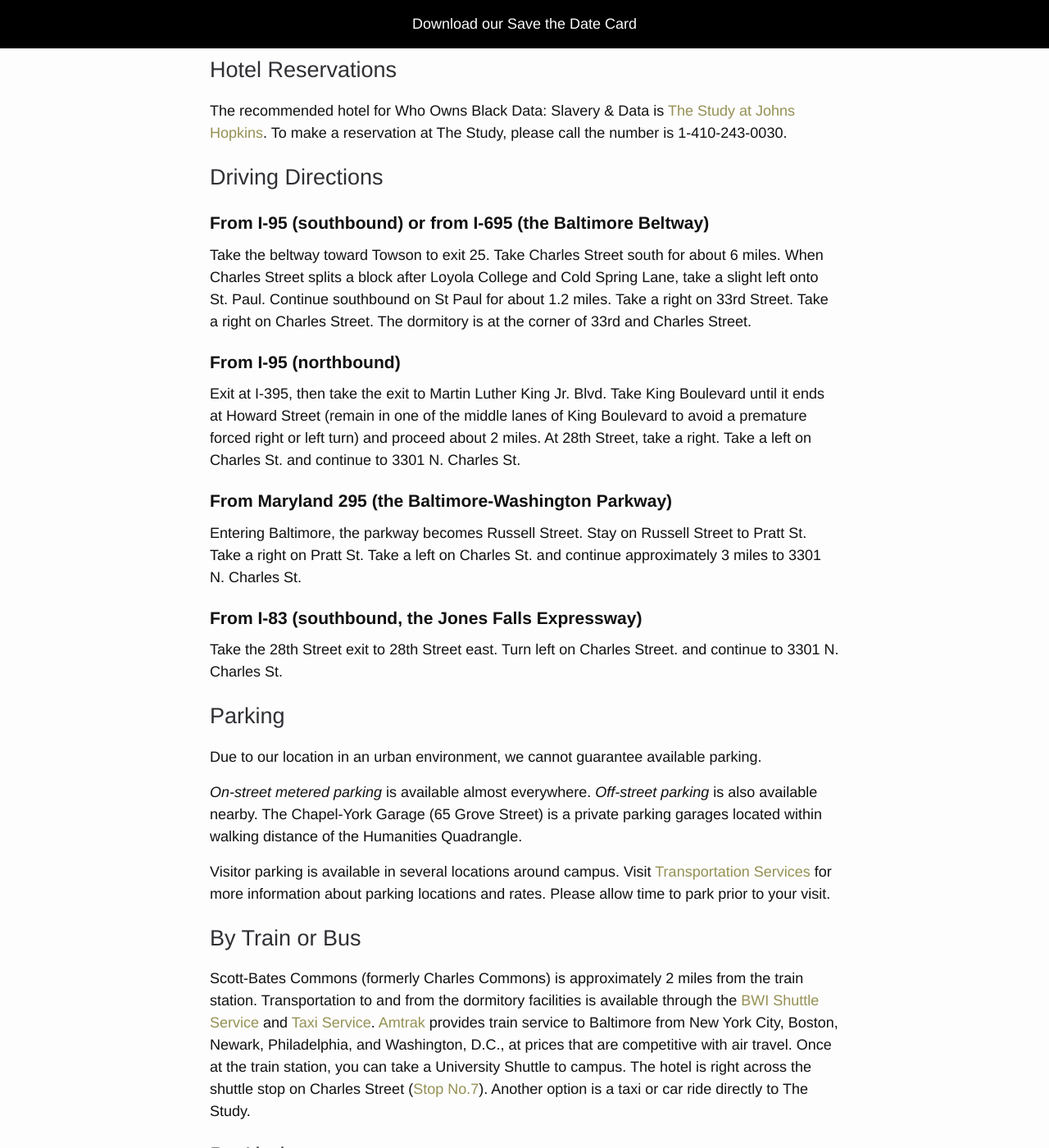
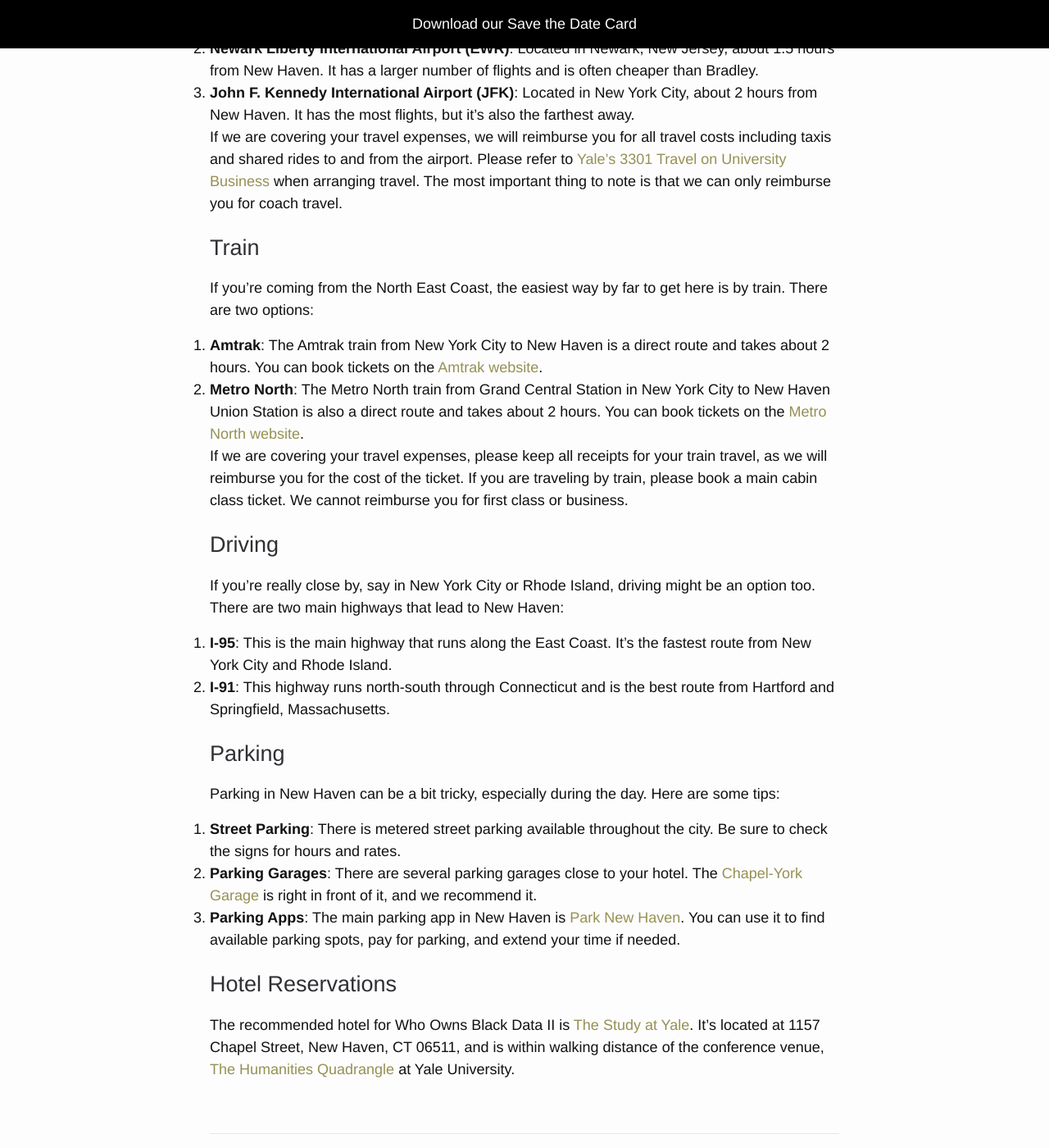
Before and after one commit to elotroalex/wobd-yale, a Jekyll site: the page built from travel.md, in a window 1280 px wide and 1400 px high, scrolled down 849 px. Shown: the whole window at 82% size. Built offline with Jekyll 4.4.1, drawn with Linux system fonts in a browser that asks for light colours; some of the changed text lies outside the part shown.

Commit message:
added travel page

```diff
--- a/travel.md
+++ b/travel.md
@@ -3,56 +3,42 @@
 title: Travel
 ---
 
-# Travel
+Travel to New Haven can be tricky. Below are some of the most common ways to get here, along with some tips and tricks.
 
-Baltimore, Maryland is situated in the heart of the Mid-Atlantic region, approximately 40 miles northeast of Washington, D.C., and 60 miles southwest of Philadelphia. Our vibrant city of over 600,000 residents boasts a lively downtown area featuring parks, shops, museums, and restaurants, all within easy reach of beaches, hiking trails, and charming neighboring towns.
+## Flying
+
+If you’re coming from outside the Northeast, flying is the best option. There are three major airports that service New Haven:
+
+1. **Bradley International Airport (BDL)**: Located in Hartford, about 45 minutes from New Haven. It’s the closest major airport and has a good number of flights.
+2. **Newark Liberty International Airport (EWR)**: Located in Newark, New Jersey, about 1.5 hours from New Haven. It has a larger number of flights and is often cheaper than Bradley.
+3. **John F. Kennedy International Airport (JFK)**: Located in New York City, about 2 hours from New Haven. It has the most flights, but it’s also the farthest away.
+
+If we are covering your travel expenses, we will reimburse you for all travel costs including taxis and shared rides to and from the airport. Please refer to [Yale's 3301 Travel on University Business](https://your.yale.edu/policies-procedures/policies/3301-travel-university-business) when arranging travel. The most important thing to note is that we can only reimburse you for coach travel.
+
+## Train
+
+If you’re coming from the North East Coast, the easiest way by far to get here is by train. There are two options:
+
+1. **Amtrak**: The Amtrak train from New York City to New Haven is a direct route and takes about 2 hours. You can book tickets on the [Amtrak website](https://www.amtrak.com).
+2. **Metro North**: The Metro North train from Grand Central Station in New York City to New Haven Union Station is also a direct route and takes about 2 hours. You can book tickets on the [Metro North website](https://new.mta.info/mnr).
+
+If we are covering your travel expenses, please keep all receipts for your train travel, as we will reimburse you for the cost of the ticket. If you are traveling by train, please book a main cabin class ticket. We cannot reimburse you for first class or business.
+
+## Driving
+
+If you’re really close by, say in New York City or Rhode Island, driving might be an option too. There are two main highways that lead to New Haven:
+
+1. **I-95**: This is the main highway that runs along the East Coast. It’s the fastest route from New York City and Rhode Island.
+2. **I-91**: This highway runs north-south through Connecticut and is the best route from Hartford and Springfield, Massachusetts.
+
+## Parking
+
+Parking in New Haven can be a bit tricky, especially during the day. Here are some tips:
+
+1. **Street Parking**: There is metered street parking available throughout the city. Be sure to check the signs for hours and rates.
+2. **Parking Garages**: There are several parking garages close to your hotel. The [Chapel-York Garage](https://www.google.com/maps/place/Chapel-York+Garage,+150+York+St,+New+Haven,+CT+06511/data=!4m2!3m1!1s0x89e7d9b2c63b9e1d:0xc8ac1e7135aaa9e0?sa=X&ved=1t:242&ictx=111) is right in front of it, and we recommend it.
+3. **Parking Apps**: The main parking app in New Haven is [Park New Haven](https://www.parknewhaven.com). You can use it to find available parking spots, pay for parking, and extend your time if needed.
 
 ## Hotel Reservations
 
-The recommended hotel for Who Owns Black Data: Slavery & Data is [The Study at Johns Hopkins](https://www.thestudyatjohnshopkins.com). To make a reservation at The Study, please call the number is 1-410-243-0030.
-
-## Driving Directions
-
-### From I-95 (southbound) or from I-695 (the Baltimore Beltway)
-
-Take the beltway toward Towson to exit 25. Take Charles Street south for about 6 miles. When Charles Street splits a block after Loyola College and Cold Spring Lane, take a slight left onto St. Paul. Continue southbound on St Paul for about 1.2 miles. Take a right on 33rd Street. Take a right on Charles Street. The dormitory is at the corner of 33rd and Charles Street.
-
-### From I-95 (northbound)
-
-Exit at I-395, then take the exit to Martin Luther King Jr. Blvd. Take King Boulevard until it ends at Howard Street (remain in one of the middle lanes of King Boulevard to avoid a premature forced right or left turn) and proceed about 2 miles. At 28th Street, take a right. Take a left on Charles St. and continue to 3301 N. Charles St.
-
-### From Maryland 295 (the Baltimore-Washington Parkway)
-
-Entering Baltimore, the parkway becomes Russell Street. Stay on Russell Street to Pratt St. Take a right on Pratt St. Take a left on Charles St. and continue approximately 3 miles to 3301 N. Charles St.
-
-### From I-83 (southbound, the Jones Falls Expressway)
-
-Take the 28th Street exit to 28th Street east. Turn left on Charles Street. and continue to 3301 N. Charles St.
-
-## Parking
-
-Due to our location in an urban environment, we cannot guarantee
-available parking.
-
-_On-street metered parking_ is available almost everywhere. *Off-street parking* is also available nearby. The Chapel-York Garage (65 Grove Street) is a private parking garages located within walking distance of the Humanities Quadrangle.
-
-Visitor parking is available in several locations around campus. Visit [Transportation Services](https://jhfre.jhu.edu/ts/parking) for more information about parking locations and rates. Please allow time to park prior to your visit.
-
-## By Train or Bus
-
-Scott-Bates Commons (formerly Charles Commons) is approximately 2 miles from the train station. Transportation to and from the dormitory facilities is available through the [BWI Shuttle Service](http://www.bwiairport.com/en/travel/ground-transportation/trans/supershuttle) and [Taxi Service](http://www.bwiairport.com/en/travel/ground-transportation/trans/taxi). [Amtrak](https://www.amtrak.com/home.html) provides train service to Baltimore from New York City, Boston, Newark, Philadelphia, and Washington, D.C., at prices that are competitive with air travel. Once at the train station, you can take a University Shuttle to campus. The hotel is right across the shuttle stop on Charles Street ([Stop No.7](https://jhfre.jhu.edu/wp-content/uploads/2023/08/Copy-of-HW-PB-JHMI.pdf)). Another option is a taxi or car ride directly to The Study.
-
-## By Airplane
-
-### Baltimore/Washington International Thurgood Marshall Airport
-
-This is probably the best option for national flights. BWI is approximately a 45-minute drive to JHU. The airport is served by all major domestic carriers and is a hub for Southwest Airlines. Once you arrive, you have several transportation options to get to The Study.
-
-- [Super Shuttle](http://www.supershuttle.com/) serving BWI, Reagan/National and Dulles.
-- [The Airport Shuttle](http://www.theairportshuttle.com/) serving BWI, Reagan/National and Dulles.
-- [MTA/Baltimore Light Rail](https://mta.maryland.gov/light-rail) serving BWI in a limited capacity.
-- Uber or Lyft, or taxi services are available at the airport.
-
-### Dulles International Airport
-
-For international flights, you might want to consider IAD. IAD is about a 90-minute drive to campus. The airport is served by all major domestic and international carriers.
+The recommended hotel for Who Owns Black Data II is [The Study at Yale](https://www.thestudyatyale.com/). It’s located at 1157 Chapel Street, New Haven, CT 06511, and is within walking distance of the conference venue, [The Humanities Quadrangle](https://www.google.com/maps/place/Humanities+Quadrangle/data=!4m2!3m1!1s0x0:0xaaa71806a246b6b5?sa=X&ved=1t:2428&ictx=111) at Yale University.
```
